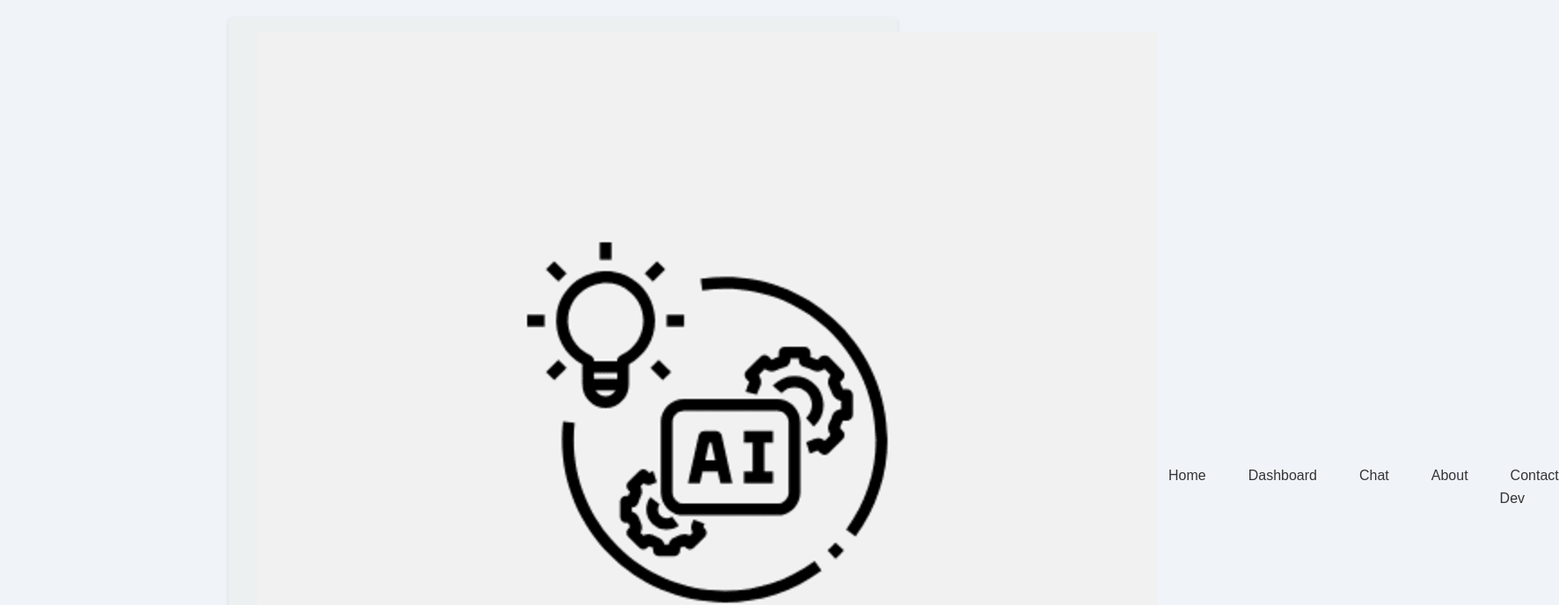
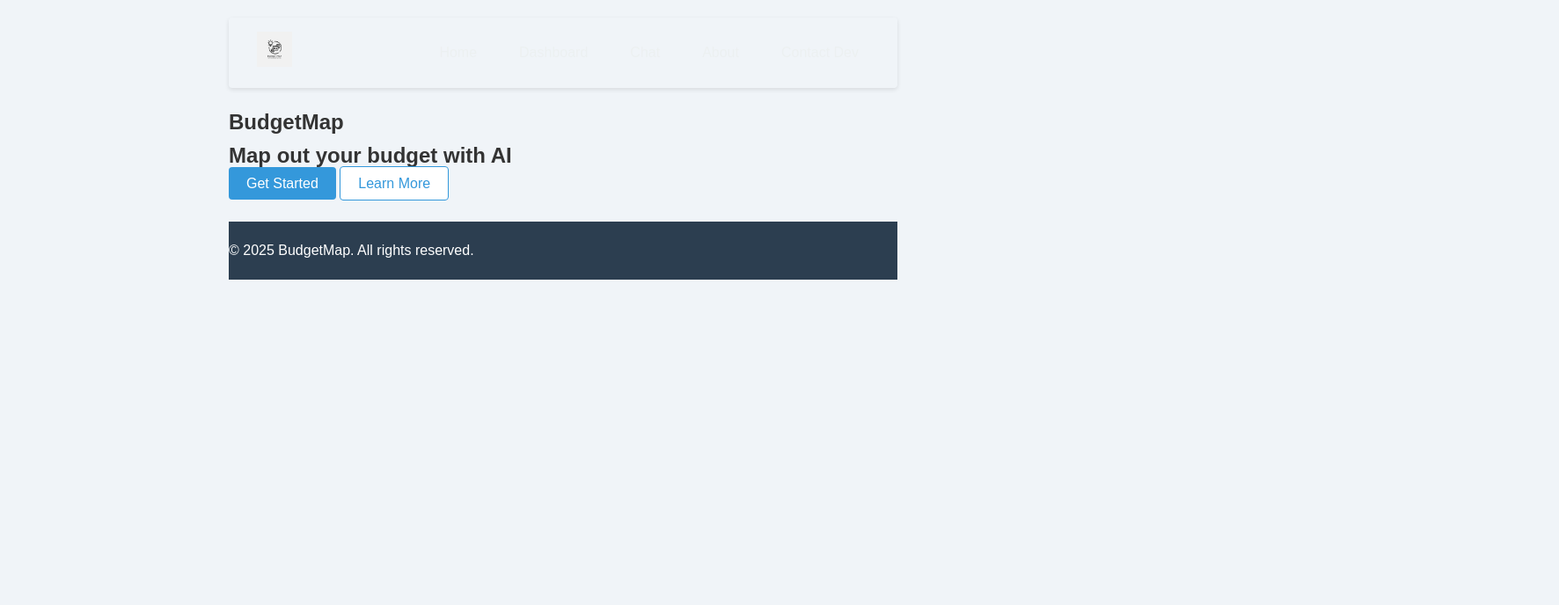
Before and after one commit to eastbetsy/budgetmap, a plain HTML site: page index.html in a window 1280 px wide. Shown: the top 688 px of the page at 88% size, 1772 px wide, since content can reach past the window. Drawn offline with Linux system fonts and the light colour scheme.

Commit message:
fix navbar colors and logo sizing

```diff
--- a/styles.css
+++ b/styles.css
@@ -75,26 +75,25 @@
     display: flex;
     justify-content: space-between;
     align-items: center;
-    background-color: var(--text-light);
+    background-color: var(--secondary-light);
     padding: 1rem 2rem;
     box-shadow: var(--shadow-sm);
     margin-bottom: var(--spacing-lg);
     border-radius: var(--border-radius-sm);
   }
 
+  .logo {
+    display: flex;
+    align-items: center;
+  }
   .logo a {
     color: var(--text-light);
-    font-size: var(--font-size-xl);
-    font-weight: bold;
     text-decoration: none;
     transition: color var(--transition-speed) ease;
   }
   .logo img {
-    font-size: var(--font-size-sm);
-  }
-
-  .logo a:hover {
-    color: var(--primary-color);
+    max-height: 40px;
+    width: auto;
   }
 
   .nav-links {
@@ -104,7 +103,7 @@
   }
 
   .nav-links li a {
-    color: var(--text-dark);
+    color: var(--text-light);
     text-decoration: none;
     font-size: var(--font-size-lg);
     padding: 0.5rem 0.75rem;
@@ -114,7 +113,7 @@
 
   .nav-links li a:hover {
     background-color: var(--primary-color);
-    color: var(--text-dark);
+    color: var(--text-light);
   }
 
   /* Menu toggle for mobile */
@@ -122,7 +121,7 @@
     display: none;
     background: transparent;
     border: none;
-    color: var(--text-dark);
+    color: var(--text-light);
     font-size: 1.5rem;
     cursor: pointer;
   }
```
